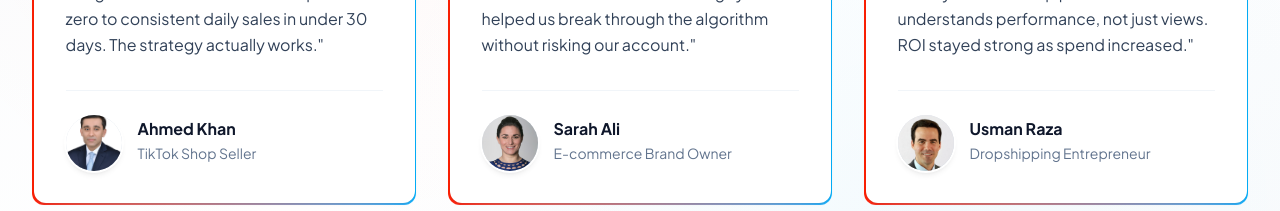
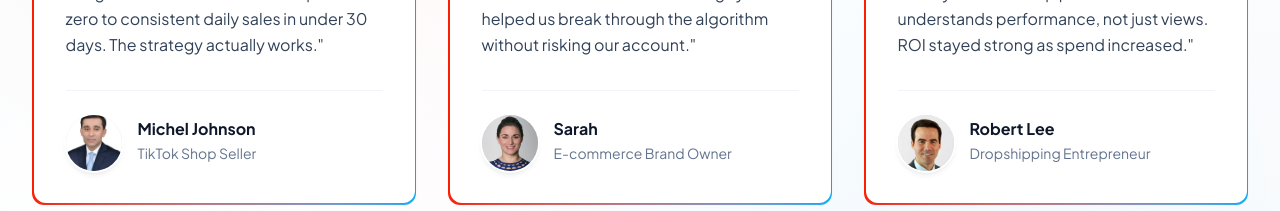
Before and after one commit to afterrender1/magnetic, a Next.js app: page / in a window 1280 px wide. Shown: the part 1360-1571 px from the top of the page. Built offline with nearby package versions, Linux system fonts and the light colour scheme.

Commit message:
Update Testimonials.jsx

```diff
--- a/app/components/Testimonials.jsx
+++ b/app/components/Testimonials.jsx
@@ -17,7 +17,7 @@ const outfit = Outfit({
 const TESTIMONIALS = [
   {
     id: 1,
-    name: "Ahmed Khan",
+    name: "Michel Johnson",
     role: "TikTok Shop Seller",
     avatar: "/images/avatars/michel.png",
     rating: 5,
@@ -25,7 +25,7 @@ const TESTIMONIALS = [
   },
   {
     id: 2,
-    name: "Sarah Ali",
+    name: "Sarah",
     role: "E-commerce Brand Owner",
     avatar: "/images/avatars/sarah.png",
 
@@ -34,7 +34,7 @@ const TESTIMONIALS = [
   },
   {
     id: 3,
-    name: "Usman Raza",
+    name: "Robert Lee",
     role: "Dropshipping Entrepreneur",
     avatar: "/images/avatars/robert.png",
 
```
